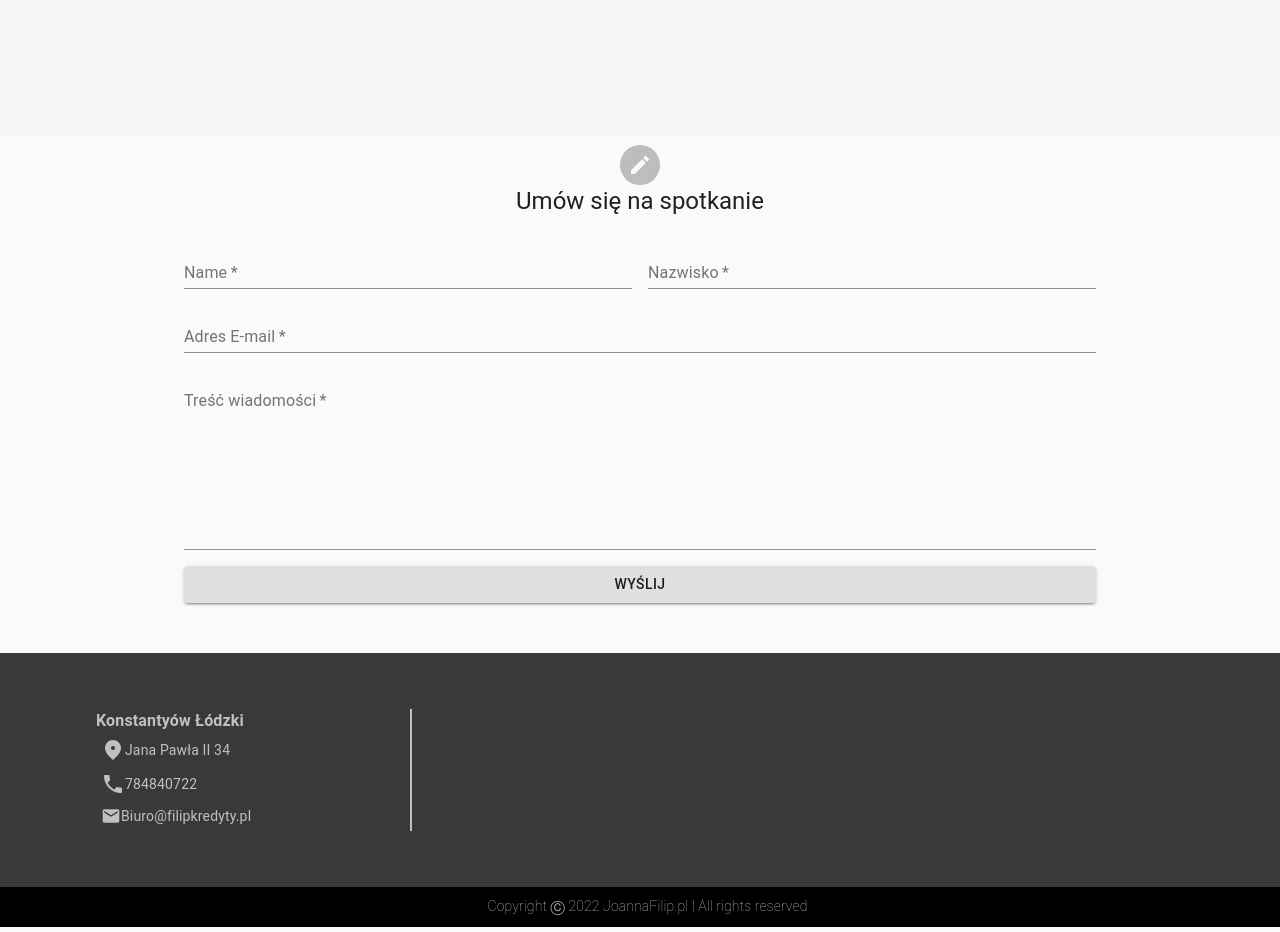
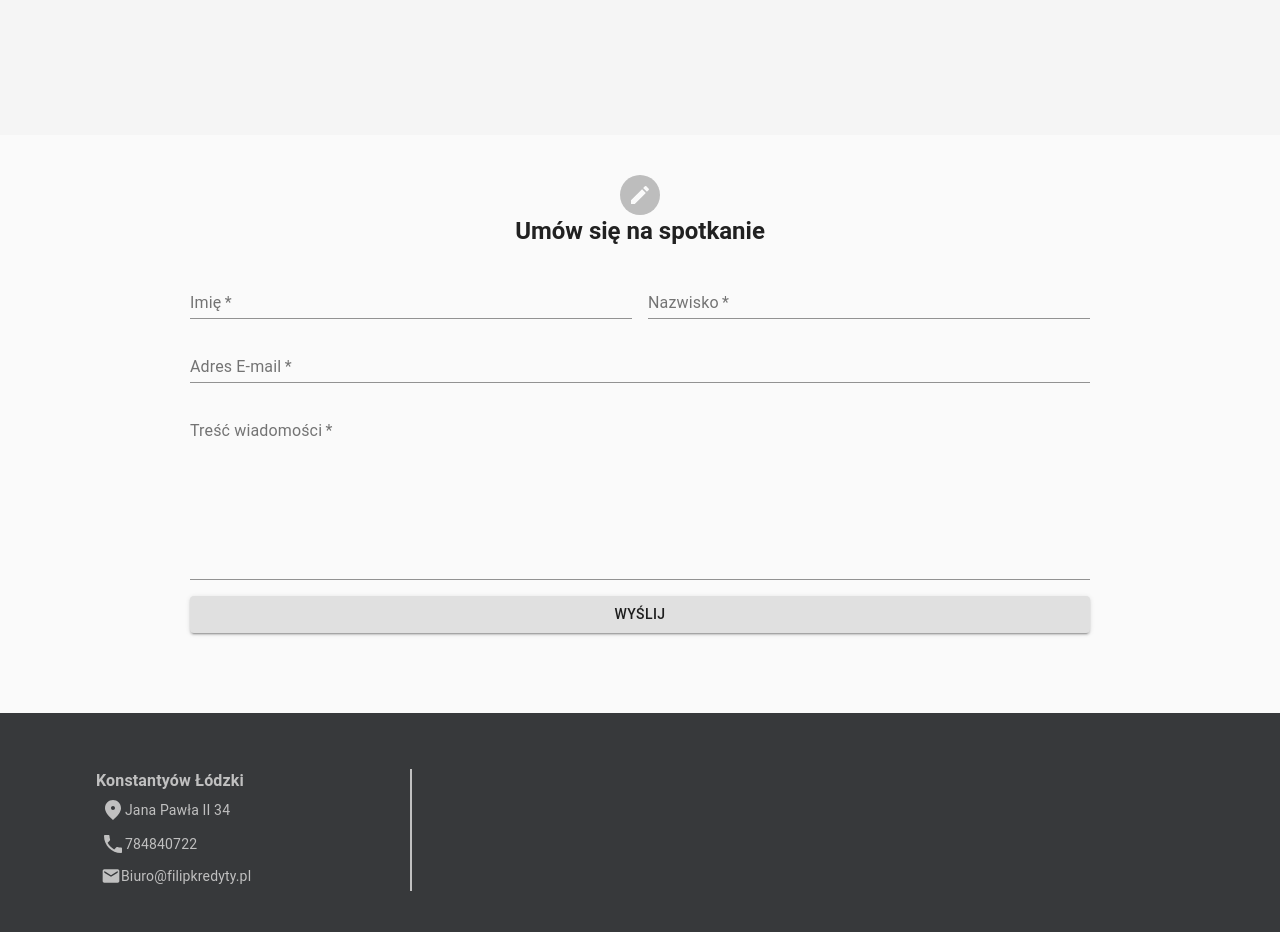
Before and after one commit to Majchrzak202/creditofficersite, a React (Create React App) app: page / in a window 1280 px wide. Shown: the part 2880-3812 px from the top of the page. Built offline with nearby package versions, Linux system fonts and the light colour scheme.

Commit message:
Added a styling padding

```diff
--- a/src/components/screens/contact/ContactForm.js
+++ b/src/components/screens/contact/ContactForm.js
@@ -1,4 +1,4 @@
-import React, { useRef } from "react";
+import React, { useRef, useState } from "react";
 import emailjs from "@emailjs/browser";
 import {
   Container,
@@ -11,9 +11,27 @@ import {
   Button,
 } from "@material-ui/core";
 import { Mode } from "@mui/icons-material";
+import { CheckBox } from "@mui/icons-material";
+import { makeStyles } from "@material-ui/core";
+
+const useStyles = makeStyles({
+  main: {
+    marginBottom: "50px",
+    padding: "30px",
+  },
+  box: {
+    marginTop: 10,
+    display: "flex",
+    flexDirection: "column",
+    alignItems: "center",
+    justifyContent: "center",
+  },
+});
 
 const ContactForm = () => {
   const form = useRef();
+  const classes = useStyles();
+  const [visible, setVisible] = useState(true);
 
   const sendEmail = (e) => {
     e.preventDefault();
@@ -34,26 +52,26 @@ const ContactForm = () => {
           console.log(error.text);
         }
       );
+    setVisible(false);
   };
 
   return (
-    <Container style={{ marginBottom: "50px" }} component="main" maxWidth="md">
+    <Container className={classes.main} component="main" maxWidth="md">
       <CssBaseline />
-      <Box
-        sx={{
-          marginTop: 10,
-          display: "flex",
-          flexDirection: "column",
-          alignItems: "center",
-          justifyContent: "center",
-        }}
-      >
+      <Box className={classes.box}>
         <Avatar sx={{ bgcolor: "black" }}>
           <Mode />
         </Avatar>
-        <Typography fontWeight={800} component="h1" variant="h5">
+        <Typography
+          style={{
+            fontWeight: 600,
+          }}
+          component="h1"
+          variant="h5"
+        >
           Umów się na spotkanie
         </Typography>
+        {visible ? (
           <Box
             component="form"
             ref={form}
@@ -69,7 +87,7 @@ const ContactForm = () => {
                   required
                   fullWidth
                   id="from_name"
-                label="Name"
+                  label="Imię"
                   type="text"
                 />
               </Grid>
@@ -121,6 +139,28 @@ const ContactForm = () => {
               Wyślij
             </Button>
           </Box>
+        ) : (
+          <Box
+            style={{
+              minHeight: "60vh",
+              display: "flex",
+              justifyContent: "center",
+              alignItems: "center",
+              padding: "50px",
+              flexDirection: "column",
+            }}
+          >
+            <Typography
+              style={{
+                fontWeight: 600,
+              }}
+              variant="h5"
+            >
+              Dziękuję za wiadomość. Odpowiem na nią najszybciej jak to możliwe
+            </Typography>
+            <CheckBox fontSize="large" />
+          </Box>
+        )}
       </Box>
     </Container>
   );
```
Lines whose indentation alone changed are shown as unchanged.
